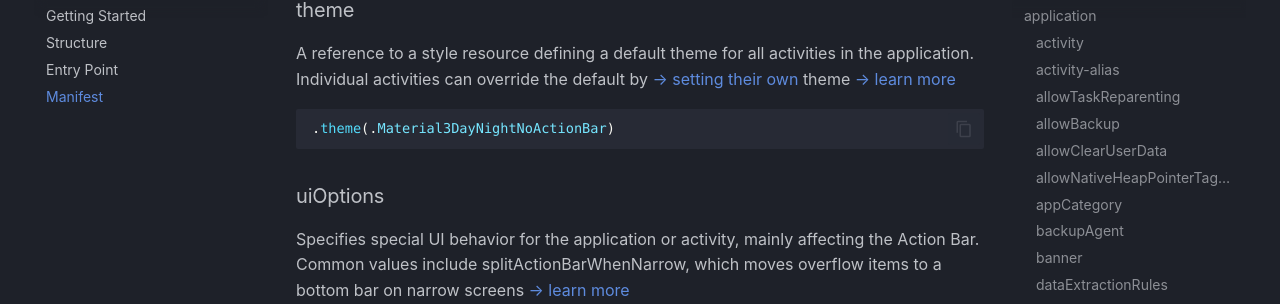
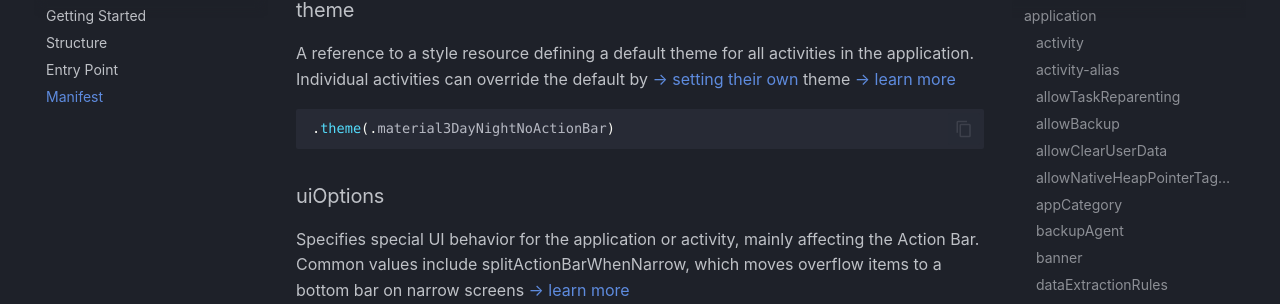
Before and after one commit to swifdroid/docs, an MkDocs documentation site: the page built from docs/app/manifest.md, in a window 1280 px wide and 900 px high, scrolled down 10039 px. Shown: the part 140-444 px from the top of the window. Built offline with MkDocs 1.6.1 and Material for MkDocs 9.7.7, drawn with Linux system fonts in a browser that asks for light colours; comment, search, counter and statistics services are not loaded; some of the changed lines change nothing that is shown.

Commit message:
🪚 Update app/manifest

````diff
--- a/docs/app/manifest.md
+++ b/docs/app/manifest.md
@@ -426,10 +426,10 @@
 
 ### theme
 
-A reference to a style resource defining a default theme for all activities in the application. Individual activities can override the default by [→ setting their own](app/activity.md#theme) theme [→ learn more](https://developer.android.com/guide/topics/manifest/application-element#theme)
+A reference to a style resource defining a default theme for all activities in the application. Individual activities can override the default by [→ setting their own](activities.md#theme) theme [→ learn more](https://developer.android.com/guide/topics/manifest/application-element#theme)
 
 ```swift
-.theme(.Material3DayNightNoActionBar)
+.theme(.material3DayNightNoActionBar)
 ```
 
 ### uiOptions
````
